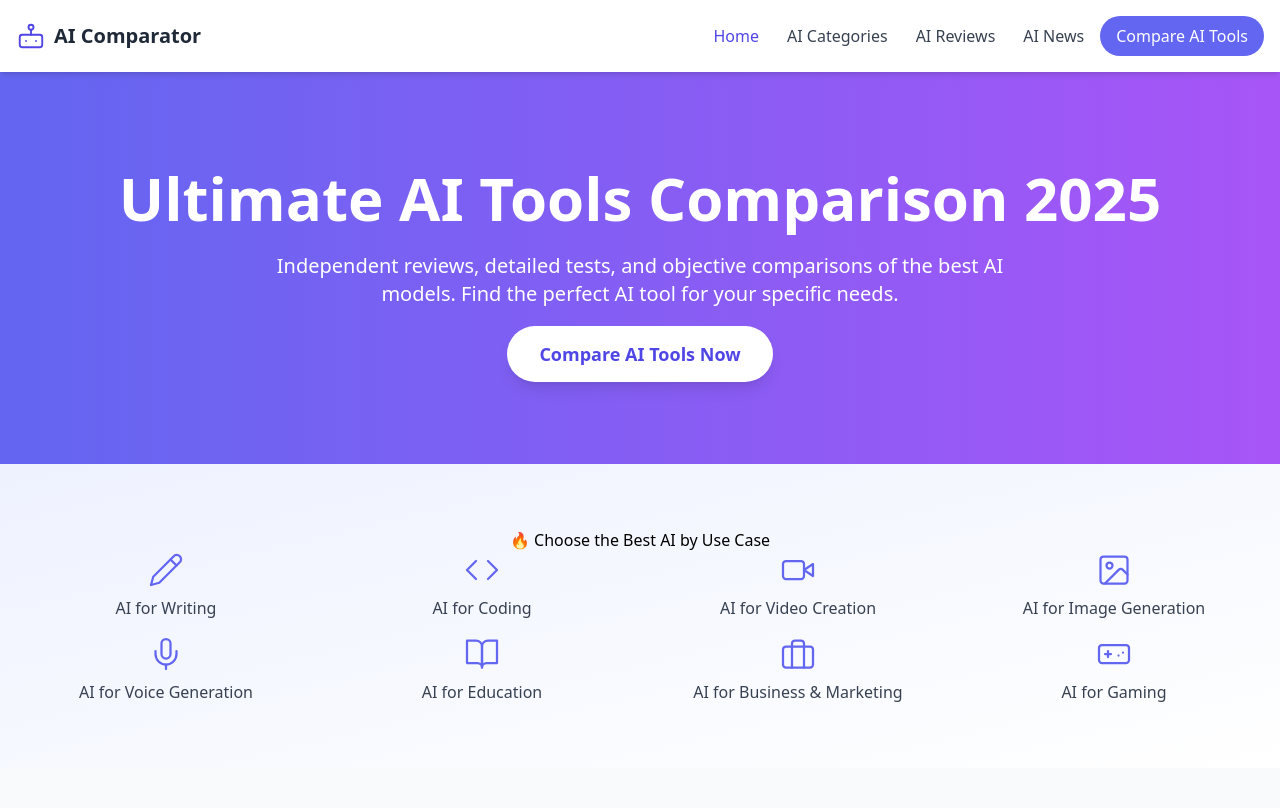
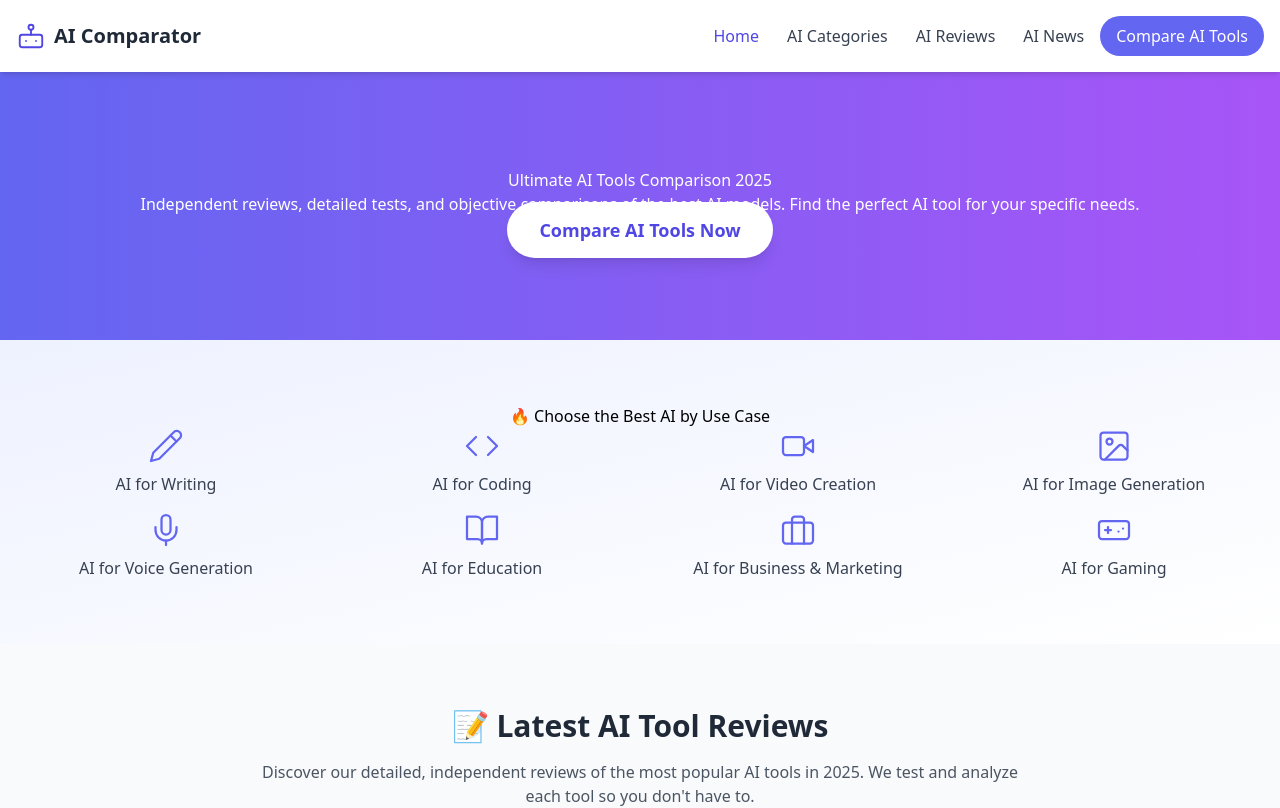
Before and after one commit to SpdVpr/AI-comparator, a Next.js app: page / in a window 1280 px wide. Shown: the top 808 px of the page. Built offline with nearby package versions, Linux system fonts and the light colour scheme.

Commit message:
Oprava hero section

```diff
--- a/src/components/HeroSection.tsx
+++ b/src/components/HeroSection.tsx
@@ -8,7 +8,6 @@ export default function HeroSection() {
       <section className="py-24 bg-gradient-to-r from-indigo-500 to-purple-500 text-white">
         <div className="container mx-auto px-4 flex flex-col items-center justify-center text-center">
         <motion.h1
-            className="text-5xl md:text-6xl font-bold mb-6"
   initial={{ opacity: 0, y: 20 }}
   animate={{ opacity: 1, y: 0 }}
   transition={{ duration: 0.6 }}
@@ -16,7 +15,6 @@ export default function HeroSection() {
   Ultimate AI Tools Comparison 2025
 </motion.h1>
           <motion.p
-            className="text-xl mb-8 max-w-3xl"
   initial={{ opacity: 0, y: 20 }}
   animate={{ opacity: 1, y: 0 }}
   transition={{ duration: 0.6, delay: 0.2 }}
```
Lines whose indentation alone changed are shown as unchanged.
